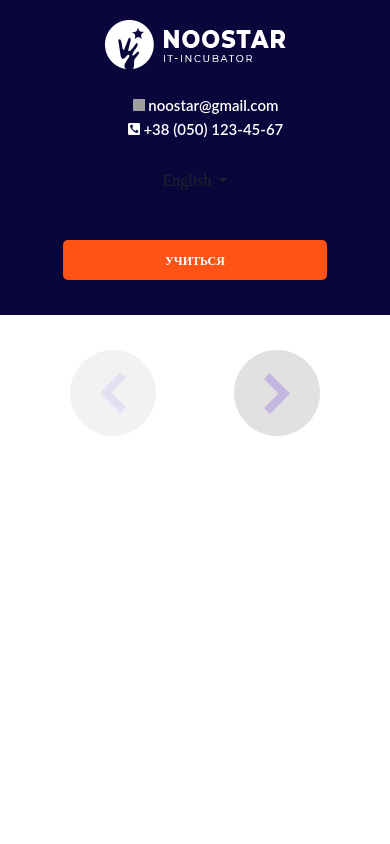
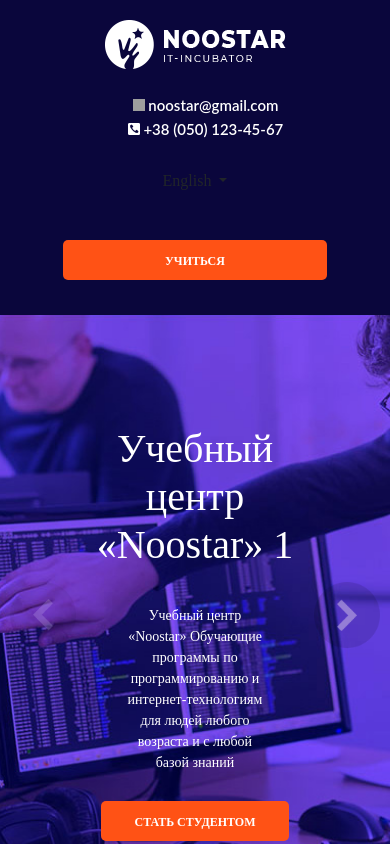
Before and after one commit to irinache/noostar1, a Vue app: page /#/ in a window 390 px wide. Shown: the top 844 px of the page. Built offline with nearby package versions, Linux system fonts and the light colour scheme; grey boxes are pictures that could not be loaded.

Commit message:
Fix MainSlider adaptability, minor improvements of header and footer

```diff
--- a/src/components/Footer.vue
+++ b/src/components/Footer.vue
@@ -31,7 +31,7 @@
 	    			<div class="col-md-2 text-left float-left footer-text valigh">
 		    			&copy; 2017
 		    		</div>
-		    		<div class="col-md-10 float-right">
+		    		<div class="col-md-10 float-right social_media">
 			    		<div class="social_media_icon vk float-right"></div>
 			    		<div class="social_media_icon fb float-right"></div>
 			    		<div class="social_media_icon tw float-right"></div>
@@ -47,6 +47,10 @@
 
 </script>
 <style>
+.social_media{
+	margin-top: 20px;
+	margin-bottom: 20px;
+}
 	.valigh{
 		margin-top: auto;
 		margin-bottom: auto;
--- a/src/components/MainSlider.vue
+++ b/src/components/MainSlider.vue
@@ -1,54 +1,52 @@
 <template>
-	<div>
-		<div class="container">
+	<div class="main-slider">
+		<div class="main-slider__wrapper container-fluid">
 			<div class="row">
-				<div id="right" class="arr" v-on:click = "right"></div>
+				<div id="main-slider__right" class="main-slider__right main-slider__arr" v-on:click = "right"></div>
 
-				<div id="left" class="arr" v-on:click = "left"></div>
+				<div id="main-slider__left" class="main-slider__left main-slider__arr" v-on:click = "left"></div>
 			</div>
-		</div>
-		<div id="slide" class="slider">
-			<div class="slides">
-				<div class="slide-single">
-				<div class="text">
+			<div class="main-slider__slides">
+				<div class="main-slider__slide-single">
+				<div class="main-slider__text">
 					<h1>
 						Учебный центр «Noostar» 1
 					</h1>
-					<p class="welcome_text">
-						Учебный центр «Noostar»<br>
-						Обучающие программы по программированию<br>
-						и интернет-технологиям для людей любого<br>
-						возраста и с любой базой знаний<br>
+					<p class="main-slider__welcome-text">
+						Учебный центр «Noostar»
+						Обучающие программы по программированию
+						и интернет-технологиям для людей любого
+						возраста и с любой базой знаний
 					</p>
-					<a href="#" class="orange_btn">Стать студентом</a>
+					<a href="#" class="orange_btn btn-animation">Стать студентом</a>
 				</div>
 			</div>
-			<div class="slide-single">
-				<div class="text">
+			<div class="main-slider__slide-single">
+				<div class="main-slider__text">
 					<h1>
 						Учебный центр «Noostar» 2
 					</h1>
-					<p class="welcome_text">
-						Учебный центр «Noostar»<br>
-						Обучающие программы по программированию<br>
-						и интернет-технологиям для людей любого<br>
-						возраста и с любой базой знаний<br>
+					<p class="main-slider__welcome-text">
+						Учебный центр «Noostar»
+						Обучающие программы по программированию
+						и интернет-технологиям для людей любого
+						возраста и с любой базой знаний
 					</p>
-					<a href="#" class="orange_btn">Стать студентом</a>
+					<a href="#" class="orange_btn btn-animation">Стать студентом</a>
 				</div>
 			</div>
-			<div class="slide-single">
-				<div class="text">
+			<div class="main-slider__slide-single">
+				<div class="main-slider__text">
 					<h1>
 						Учебный центр «Noostar» 3
 					</h1>
-					<p class="welcome_text">
-						Учебный центр «Noostar»<br>
-						Обучающие программы по программированию<br>
-						и интернет-технологиям для людей любого<br>
-						возраста и с любой базой знаний<br>
+					<p class="main-slider__welcome-text">
+						Учебный центр «Noostar»
+						Обучающие программы по программированию
+						и интернет-технологиям для людей любого
+						возраста и с любой базой знаний
 					</p>
-					<a href="#" class="orange_btn">Стать студентом</a>
+					<a href="#" class="orange_btn btn-animation">Стать студентом</a>
 				</div>
 			</div>
 			</div>
@@ -78,104 +76,77 @@
 			getMax: function(){
 				return Math.abs(this.cards.offsetWidth - this.offset);
 			},
-			switchArrows: function(arr){
-				if (arr.classList.indexOf("active") != -1){
-					arr.classList.remove("active")
-
+			switchArrowState: function(id, arr){
+				let elem = document.getElementById(id);
+				if (arr === true){
+					elem.classList.add("unactive");
+					elem.classList.remove("active");
+				}
+				else if (arr == false){
+					elem.classList.add("active");
+					elem.classList.remove("unactive");
 				}
 			},
 			right: function(){
 				if(!this.l_arr){
-					document.getElementById('left').classList.add("active");
-					document.getElementById('left').classList.remove("unactive");
+					this.switchArrowState('main-slider__left', this.l_arr);
 					this.l_arr = true;
 				}
 				if(Math.abs(this.getLeft()) + this.offset < this.getMax())
 					this.cards.style.left = this.getLeft() - this.offset + 'px';
 				else if (Math.abs(this.getLeft()) + this.offset == this.getMax()){
 					this.cards.style.left = this.getLeft() - this.offset + 'px';
+
+					this.switchArrowState('main-slider__right', this.r_arr);
 					this.r_arr = false;
-					document.getElementById('right').classList.add("unactive");
-					document.getElementById('right').classList.remove("active");
-				}
-				else{
-					this.r_arr = false;
-					document.getElementById('right').classList.add("unactive");
-					document.getElementById('right').classList.remove("active");
 				}
 			},
 			left: function(){
 				if(!this.r_arr){
-					document.getElementById('right').classList.add("active");
-					document.getElementById('right').classList.remove("unactive");
+					this.switchArrowState('main-slider__right', this.r_arr);
 					this.r_arr = true;
 				}
 				if(this.getLeft() + this.offset < 0 )
 					this.cards.style.left = this.getLeft() + this.offset + 'px';
 				else if (this.getLeft() + this.offset == 0){
 					this.cards.style.left = this.getLeft() + this.offset + 'px';
+					this.switchArrowState('main-slider__left', this.l_arr);
 					this.l_arr = false;
-					document.getElementById('left').classList.add("unactive");
-					document.getElementById('left').classList.remove("active");
-				}
-				else{
-					this.l_arr = false;
-					document.getElementById('left').classList.add("unactive");
-					document.getElementById('left').classList.remove("active");
 				}
 			},
-			handleResize: function(event){
-				console.log(" resize");
-				let slides = document.querySelectorAll('.slide-single');
-
-				this.cards = document.querySelector('.slides');
-
-				this.card_width = document.querySelector('.slide-single').offsetWidth;
-				console.log(this.card_width)
+			reloadSlider: function() {
+				let slides = document.querySelectorAll('.main-slider__slide-single');
+				this.cards = document.querySelector('.main-slider__slides');
+				this.card_width = window.innerWidth;
 				this.offset = this.card_width;
-
-
 				this.cards.style.width = slides.length*this.offset + 'px';
-
 				this.cards.style.left = 0;
 
+				document.getElementById('main-slider__left').classList.remove("active");
+				document.getElementById('main-slider__left').classList.add("unactive");
 				this.l_arr = false;
-				document.getElementById('left').classList.remove("active");
-				document.getElementById('left').classList.add("unactive");
 
+				document.getElementById('main-slider__right').classList.remove("unactive");
+				document.getElementById('main-slider__right').classList.add("active");
 				this.r_arr = true;
-				document.getElementById('right').classList.remove("unactive");
-				document.getElementById('right').classList.add("active");
+			},
+			handleResize: function(event){
+				this.reloadSlider();
 			}
 		},
 		mounted: function () {
-		    let slides = document.querySelectorAll('.slide-single');
-
-			this.cards = document.querySelector('.slides');
-			//console.log(this.cards)
-			this.card_width = document.querySelector('.slide-single').offsetWidth;
-			this.offset = this.card_width;
-
-
-			this.cards.style.width = slides.length*this.offset + 'px';
-
-
-			document.getElementById('left').classList.add("unactive");
-			document.getElementById('right').classList.add("active");
-
+		    this.reloadSlider();
 			this.$nextTick(function() {
 				window.addEventListener('resize', this.handleResize);
 			});
-			//console.log("pre resize");
-			//this.handleResize();
-		}
 
 		}
-
+	}
 </script>
 
-<style>
-	.slider{
+<style lang="less">
+	.main-slider{
+		&__wrapper{
 			font-size: 0;
 			overflow: hidden;
 			width: 100%;
@@ -185,9 +156,23 @@
 			position: relative;
 			height: 600px;
 		}
-
-	.slides{
-
+		&__arr {
+	        position: absolute;
+			top: 50%;
+			transform: translateY(-50%);
+			width: 86px;
+			height: 86px;
+			z-index: 13;
+	    }
+	    &__left{
+			background: url("../assets/images/arrow_left_inactive.png") no-repeat center center/cover;
+			left:  70px;
+	    }
+	    &__right{
+	    	background: url("../assets/images/arrow_right_inactive.png") no-repeat center center/cover;
+			right: 70px;
+	    }
+	    &__slides{
 			position: absolute;
 			transition: all ease 1s;
 			z-index: 10;
@@ -195,45 +180,36 @@
 	 		top: 0;
 	 		left: 0;
 		}
-	.slide-single {
+		&__slide-single {
 			width: 100vw;
 			height: 600px;
 			transition: all ease 1s;
 			display: inline-block;
 			background: url('../assets/images/bg-header.jpg') no-repeat center top/cover
 		}
-	#right{
-		background: url("../assets/images/arrow_right_inactive.png") no-repeat center;
-		right: 70px;
-	}
-	#left{
-		background: url("../assets/images/arrow_left_inactive.png") no-repeat center;
-		left:  70px;
-	}
-	.arr{
-		position: absolute;
-		top: 350px;
-		width: 86px;
-		height: 86px;
-		z-index: 13;
-	}
-	.text{
+		&__text{
 			margin: 180px 0 0 200px;
 			z-index: 10;
 			color: white;
 			text-align: left;
 		}
+		&__welcome-text{
+			font-family: Muller;
+			font-size: 20px;
+			margin-top: 36px;
+			margin-bottom: 28px;
+			animation: text_appering 2s;
+			width: 40%;
+		}
+	}
+
 	h1{
 		font-family: Muller;
 		font-weight: bold;
 		font-size: 44px;
+		animation: h1_appering 2s;
 	}
-	.welcome_text{
-		font-family: Muller;
-		font-size: 20px;
-		margin-top: 36px;
-		margin-bottom: 28px;
-	}
+
 	.orange_btn{
 		background-color: #ff5215;
 		color: white;
@@ -242,15 +218,153 @@
 		font-size: 12px;
 		border-radius: 5px;
 		text-transform: uppercase;
+		padding: 12px 25px 10px 25px;
+	}
 
-		padding: 12px 25px 10px 25px;
+	.btn-animation{
+		animation: btn_appering 2s;
+	}
 
-	}
 	a:hover{
 		background-color: #ff652f;
 		color: white;
 		text-decoration: none;
 	}
 
+	@media (max-width: 1000px) {
+		.main-slider{
+			&__arr {
+		        width: 66px;
+				height: 66px;
+		    }
+		    &__welcome-text{
+				font-size: 16px;
+				text-align: center;
+				margin-right: auto;
+				margin-left: auto;
+			}
+			&__text{
+				margin: 180px auto 0 auto;
+				text-align: center;
+			}
+		}
+		h1{
+			font-size: 34px;
+			text-align: center;
+		}
+	}
 
+	@media (max-width: 760px) {
+		.main-slider{
+		    &__left{
+				left:  40px;
+		    }
+		    &__right{
+		    	right:  40px;
+		    }
+		}
+	}
+
+	@media (max-width: 708px) {
+		.main-slider{
+		    &__welcome-text{
+				width: 60%;
+			}
+			&__text{
+				width: 60%;
+				margin-top: 140px;
+			}
+		}
+	}
+
+	@media (max-width: 500px) {
+		.main-slider{
+		    &__left{
+				left:  10px;
+		    }
+		    &__right{
+		    	right:  10px;
+		    }
+		}
+	}
+
+	@media (max-width: 425px) {
+		.main-slider{
+		    &__welcome-text{
+				font-size: 14px;
+				text-align: center;
+				margin-right: auto;
+				margin-left: auto;
+			}
+			&__text{
+				width: 60%;
+				margin-top: 110px;
+			}
+		}
+		h1{
+			font-size: 28px;
+			text-align: center;
+		}
+	}
+
+	@media (max-width: 380px) {
+		.main-slider{
+			&__arr {
+		        width: 46px;
+				height: 46px;
+		    }
+		}
+	}
+
+	@media (max-width: 340px) {
+		.main-slider{
+		    &__welcome-text{
+				width: 70%;
+			}
+			&__text{
+				margin-top: 70px;
+			}
+		}
+	}
+
+	//animation --------------------
+
+	@keyframes h1_appering {
+		0%{
+			margin-top: -20px;
+			opacity: 0;
+		}
+		50%{
+			margin-top: 0px;
+			opacity: 1;
+		}
+	}
+
+	@keyframes text_appering {
+		0%{
+			margin-bottom: -20px;
+			opacity: 0;
+
+		}
+		50%{
+			margin-bottom: -20px;
+			opacity: 0;
+		}
+		90%{
+			margin-bottom: 0px;
+			opacity: 1;
+		}
+	}
+
+	@keyframes btn_appering {
+		0%{
+			opacity: 0;
+		}
+		93%{
+			opacity: 0;
+		}
+		100%{
+			opacity: 1;
+		}
+	}
 </style>
```
Also changed, not shown: src/components/Header.vue (+23 -22 lines). Lines whose indentation alone changed are shown as unchanged.
